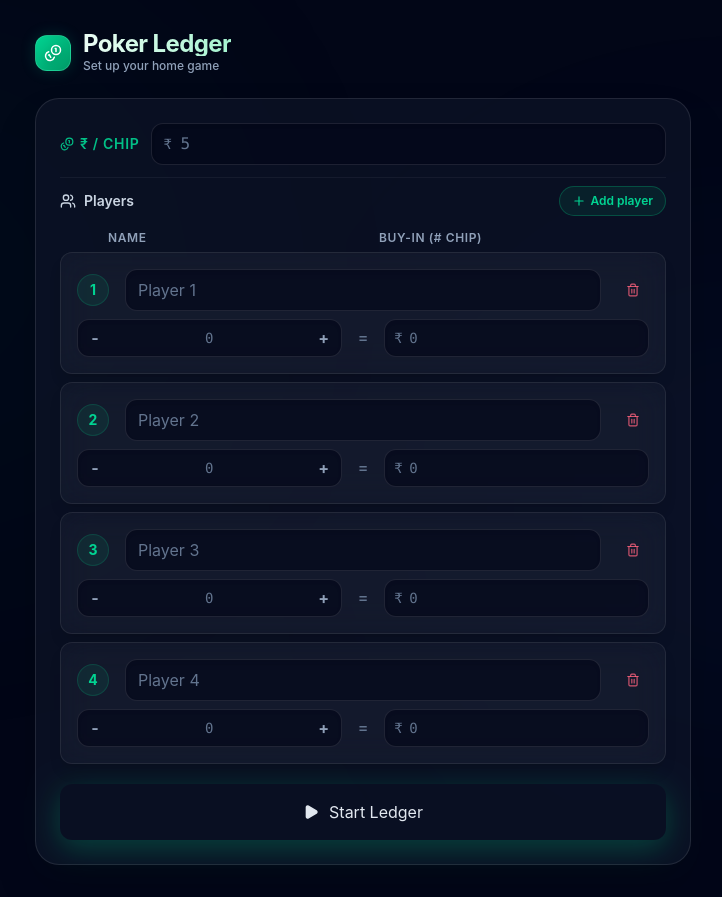
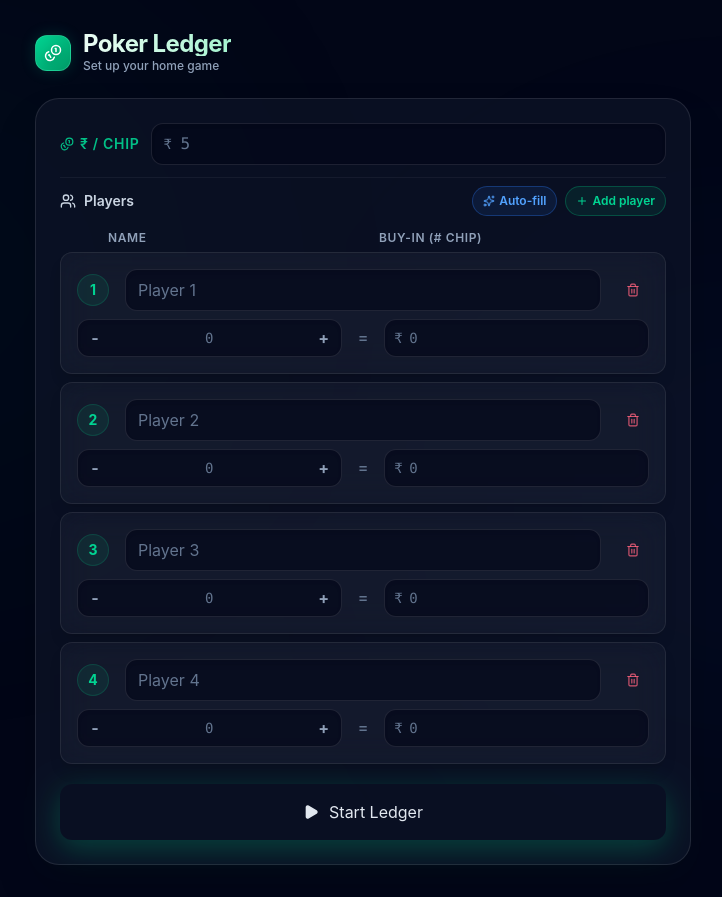
Before and after one commit to notnishantgoel/poker-ledger, a React (Vite) app: page / in a window 1280 px wide. Shown: the whole page, without its empty margins (277-999 px from the left). Built offline with nearby package versions, Linux system fonts and the light colour scheme.

Commit message:
Adds Auto-fill button feature for 5 default players

```diff
--- a/src/App.jsx
+++ b/src/App.jsx
@@ -192,6 +192,19 @@ function SetupScreen({ onStart, savedNames }) {
   const nid = useRef(5);
 
   const addP = () => setPlayers(p=>[...p,{id:String(nid.current++),name:"",chips:0,money:0}]);
+
+  const quickFill = () => {
+    const curV = parseFloat(chipValue) || 5;
+    if (!chipValue) setChipValue("5");
+    setPlayers([
+      {id: "1", name: "Nishant", chips: 40, money: round2(40 * curV)},
+      {id: "2", name: "Agrim",   chips: 20, money: round2(20 * curV)},
+      {id: "3", name: "Nema",    chips: 20, money: round2(20 * curV)},
+      {id: "4", name: "Parth",   chips: 40, money: round2(40 * curV)},
+      {id: "5", name: "Monty",   chips: 40, money: round2(40 * curV)}
+    ]);
+    nid.current = 6;
+  };
   const rmP = id => { if(players.length>2) setPlayers(p=>p.filter(x=>x.id!==id)); };
   const upd = (id, f, v) => setPlayers(p => p.map(x => {
     if (x.id !== id) return x;
@@ -259,9 +272,14 @@ function SetupScreen({ onStart, savedNames }) {
             <label className="text-xs sm:text-sm font-semibold text-slate-300 flex items-center gap-2">
               <Users size={16}/> Players
             </label>
-            <button onClick={addP} className="flex items-center gap-1 text-[10px] sm:text-xs font-semibold px-3 py-1.5 rounded-full border border-emerald-500/30 bg-emerald-500/10 hover:bg-emerald-500/20 text-emerald-400 transition-colors">
-              <Plus size={14}/> Add player
-            </button>
+            <div className="flex gap-2">
+              <button onClick={quickFill} className="flex items-center gap-1 text-[10px] sm:text-xs font-semibold px-2.5 py-1.5 rounded-full border border-blue-500/30 bg-blue-500/10 hover:bg-blue-500/20 text-blue-400 transition-colors">
+                <Sparkles size={12}/> Auto-fill
+              </button>
+              <button onClick={addP} className="flex items-center gap-1 text-[10px] sm:text-xs font-semibold px-2.5 py-1.5 rounded-full border border-emerald-500/30 bg-emerald-500/10 hover:bg-emerald-500/20 text-emerald-400 transition-colors">
+                <Plus size={12}/> Add player
+              </button>
+            </div>
           </div>
 
           <div className="space-y-2">
```
